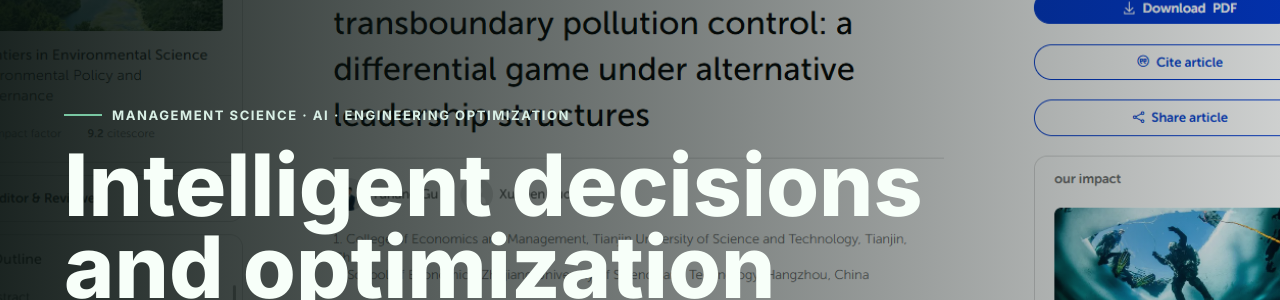
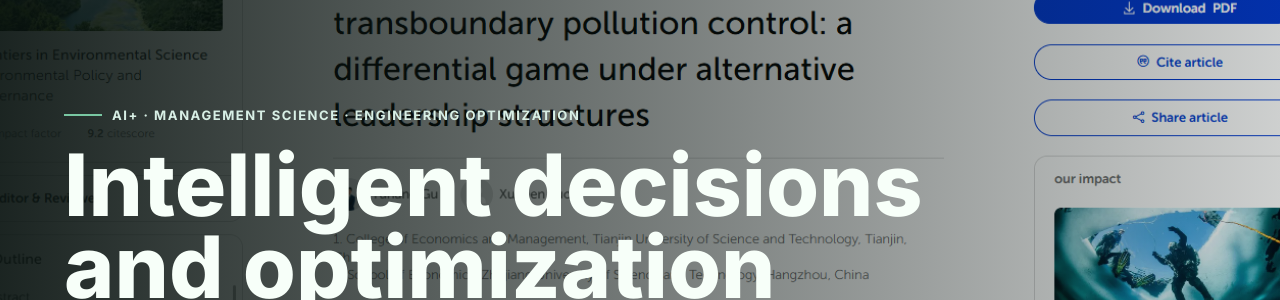
Before and after one commit to Yuhang-Gu/Yuhang-Gu.github.io, a Jekyll site: the page built from index.html, in a window 1280 px wide and 900 px high. Shown: the part 164-464 px from the top of the window. Built offline with Jekyll 4.4.1, drawn with Linux system fonts in a browser that asks for light colours; nearby versions of some CDN libraries; a style sheet for code colours, icons or effects is not loaded.

```diff
--- a/_layouts/default.html
+++ b/_layouts/default.html
@@ -35,7 +35,7 @@
        <div class="site-hero-content">
 
                 <p class="eyebrow">
-                    MANAGEMENT SCIENCE · AI · ENGINEERING OPTIMIZATION
+                    AI+ · MANAGEMENT SCIENCE · ENGINEERING OPTIMIZATION
                 </p>
 
                 <h1>
```
